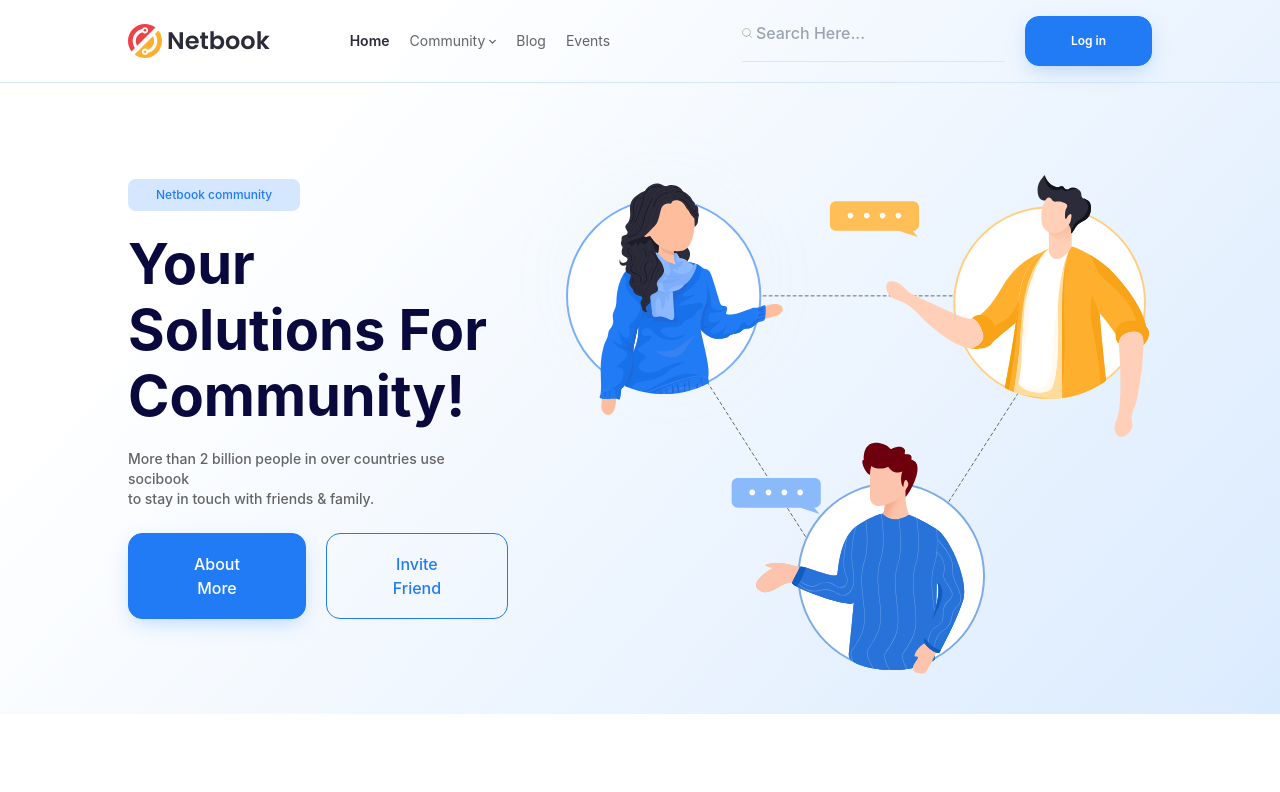
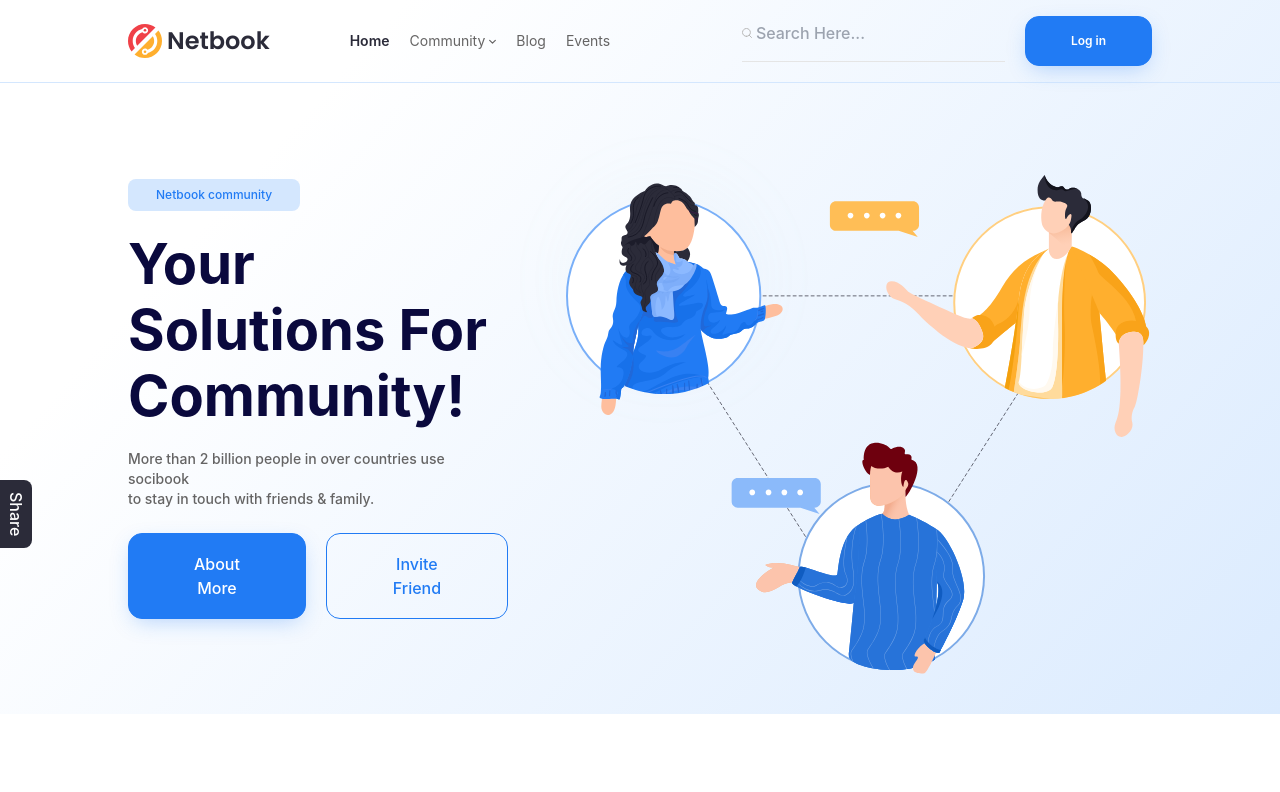
Before and after one commit to aihamrad/Netbook, a React (Create React App) app: page / in a window 1280 px wide. Shown: the top 792 px of the page. Built offline with nearby package versions, Linux system fonts and the light colour scheme.

Commit message:
add share label component with unit test

```diff
--- a/src/App.js
+++ b/src/App.js
@@ -1,6 +1,7 @@
 import React from "react";
 
 import Navbar from "./components/Navbar";
+import ShareLinks from "./components/ShareLinks";
 
 import HeaderSection from "./layouts/HeaderSection";
 import JoinNetworkSection from "./layouts/JoinNetworkSection";
@@ -13,6 +14,7 @@ import { SearchProvider } from "./store/SearchContext";
 const App = () => {
   return (
     <SearchProvider>
+      <ShareLinks />
       <section className="background-header">
         <Navbar />
         <HeaderSection />
--- /dev/null
+++ b/src/components/ShareLinks/index.js
@@ -0,0 +1,59 @@
+import { useState } from "react";
+import { Facebook, Twitter, LinkedIn } from "../../assets/dynamIcIcons";
+
+const ShareLinks = () => {
+  const [showSocialMediaButtons, setShowSocialMediaButtons] = useState(false);
+  const socialLinks = [
+    {
+      link: `https://twitter.com/intent/tweet?url=${encodeURIComponent(
+        "https://netbook-test.netlify.app/"
+      )}`,
+      icon: <Twitter />,
+      id: "twitter",
+    },
+    {
+      link: `https://www.facebook.com/sharer/sharer.php?u=${encodeURIComponent(
+        "https://netbook-test.netlify.app/"
+      )}`,
+      icon: <Facebook />,
+      id: "facebook",
+    },
+    {
+      link: `https://www.linkedin.com/shareArticle?url=${encodeURIComponent(
+        "https://netbook-test.netlify.app/"
+      )}`,
+      icon: <LinkedIn />,
+      id: "linkedin",
+    },
+  ];
+
+  return (
+    <div
+      className="fixed background-black text-white top-60 py-3 px-1 rounded-r-lg z-10"
+      onMouseEnter={() => setShowSocialMediaButtons(true)}
+      onMouseLeave={() => setShowSocialMediaButtons(false)}
+      data-testid="share-buttons"
+    >
+      <div className="flex items-center">
+        {showSocialMediaButtons ? (
+          socialLinks.map((el) => (
+            <a
+              href={el.link}
+              key={el.id}
+              data-testid={el.id}
+              className="social-media flex items-center justify-center cursor-pointer mx-4"
+              target="_blank"
+              rel="noreferrer"
+            >
+              {el.icon}
+            </a>
+          ))
+        ) : (
+          <p className="writing-mode-v">Share</p>
+        )}
+      </div>
+    </div>
+  );
+};
+
+export default ShareLinks;
--- a/src/styles/components/_helper.scss
+++ b/src/styles/components/_helper.scss
@@ -27,6 +27,12 @@
 
   &-header {
     background: linear-gradient(311.76deg, #d4e7fe -15.24%, #ffffff 78.85%);
+  }
+}
+
+.top {
+  &-60 {
+    top: 60%;
   }
 }
 
--- a/src/styles/components/_typography.scss
+++ b/src/styles/components/_typography.scss
@@ -59,3 +59,9 @@
     font-family: "Poppins";
   }
 }
+
+.writing-mode {
+  &-v {
+    writing-mode: vertical-rl;
+  }
+}
```
Also changed, not shown: 1 other file (tests, documents, lock files or other folders).
